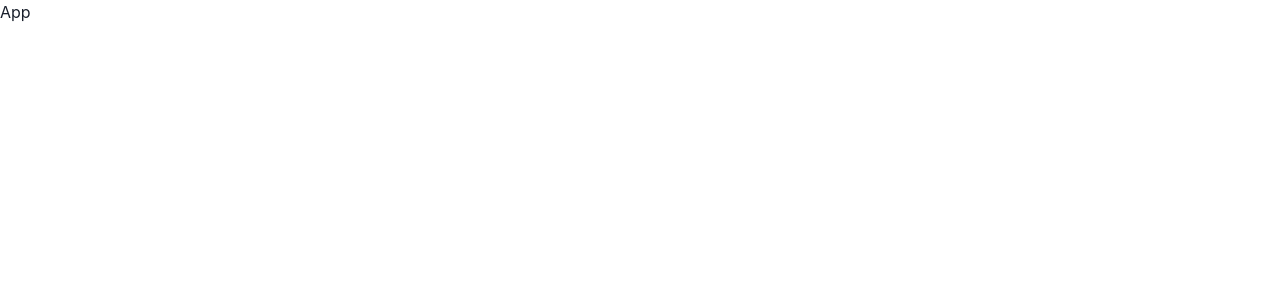
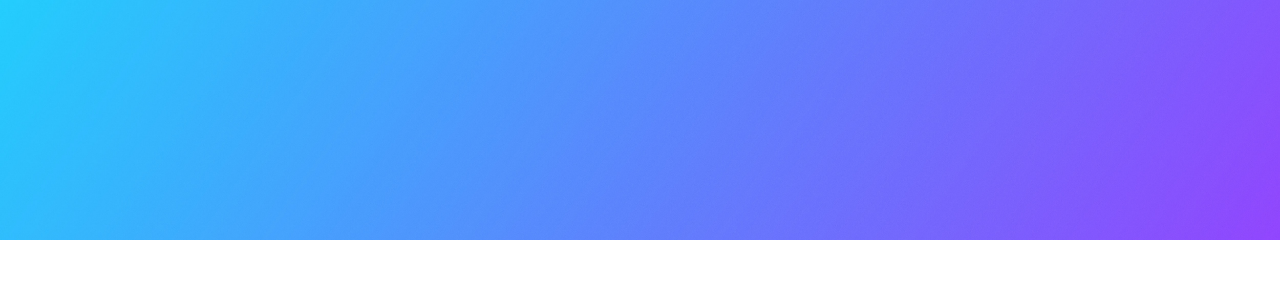
Before and after one commit to dumbmety/user-profile, a React (Create React App) app: page / in a window 1280 px wide. Shown: the top 300 px of the page. Built offline with nearby package versions, Linux system fonts and the light colour scheme; the HTML template or start-up script is replaced by a standard one.

Commit message:
feat: added cover section

```diff
--- /dev/null
+++ b/src/components/Cover.jsx
@@ -0,0 +1,18 @@
+import { Image } from '@chakra-ui/image';
+import { Box } from '@chakra-ui/layout';
+
+const Cover = () => {
+  return (
+    <Box bg="red" h="60" overflow="hidden">
+      <Image
+        w="full"
+        h="full"
+        objectFit="cover"
+        src="/img/cover.jpg"
+        alt="Cover"
+      />
+    </Box>
+  );
+};
+
+export default Cover;
--- a/src/container/App.js
+++ b/src/container/App.js
@@ -1,11 +1,13 @@
 import SimpleBar from 'simplebar-react';
 import { ChakraProvider } from '@chakra-ui/react';
+
+import Cover from '../components/Cover';
 
 const App = () => {
   return (
     <SimpleBar style={{ maxHeight: '100vh' }}>
       <ChakraProvider>
-        <h1>App</h1>
+        <Cover />
       </ChakraProvider>
     </SimpleBar>
   );
```
Also changed, not shown: .prettierrc.json, public/img/cover.jpg (added), public/img/tim-cook.jpg (added).
